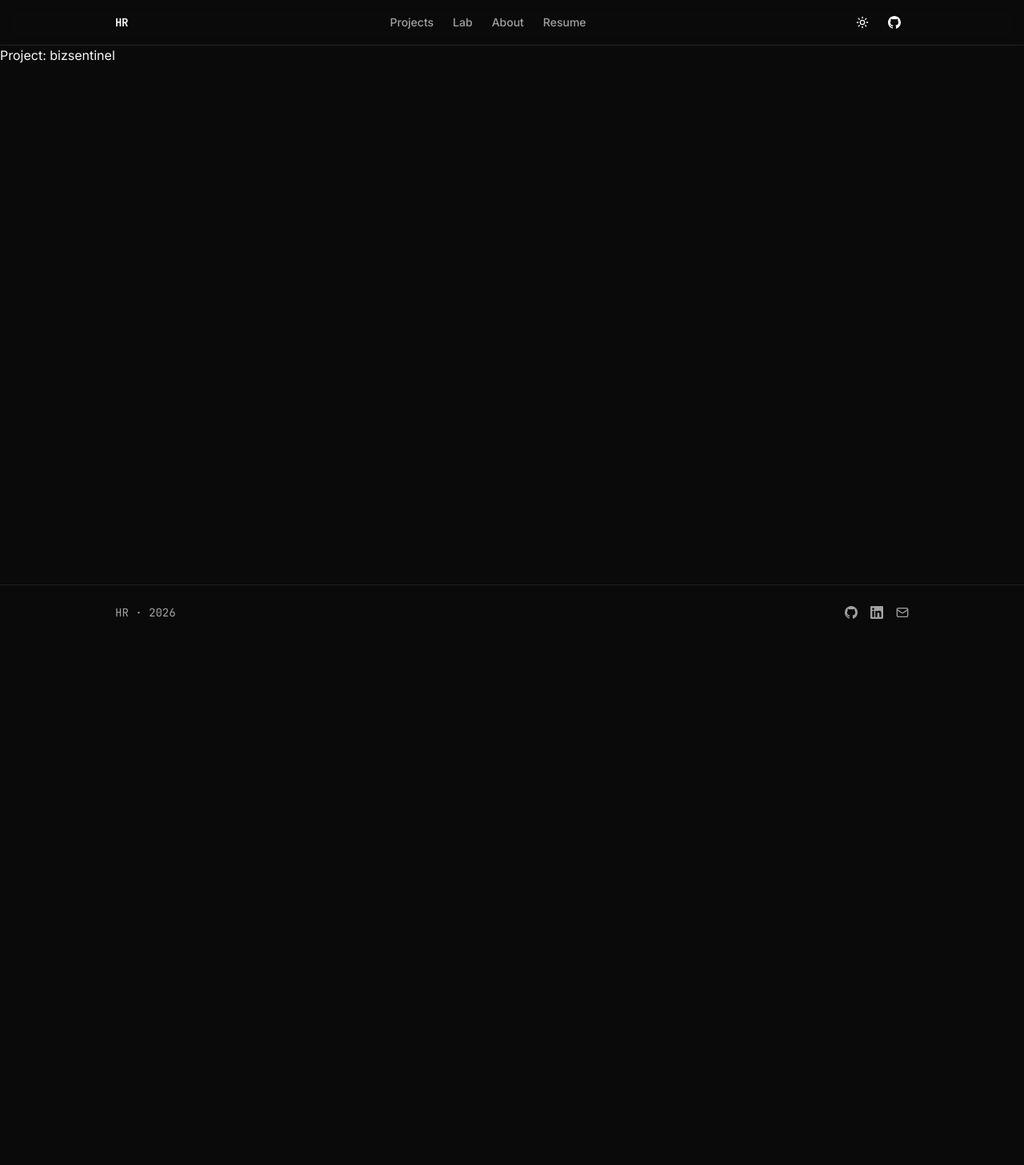
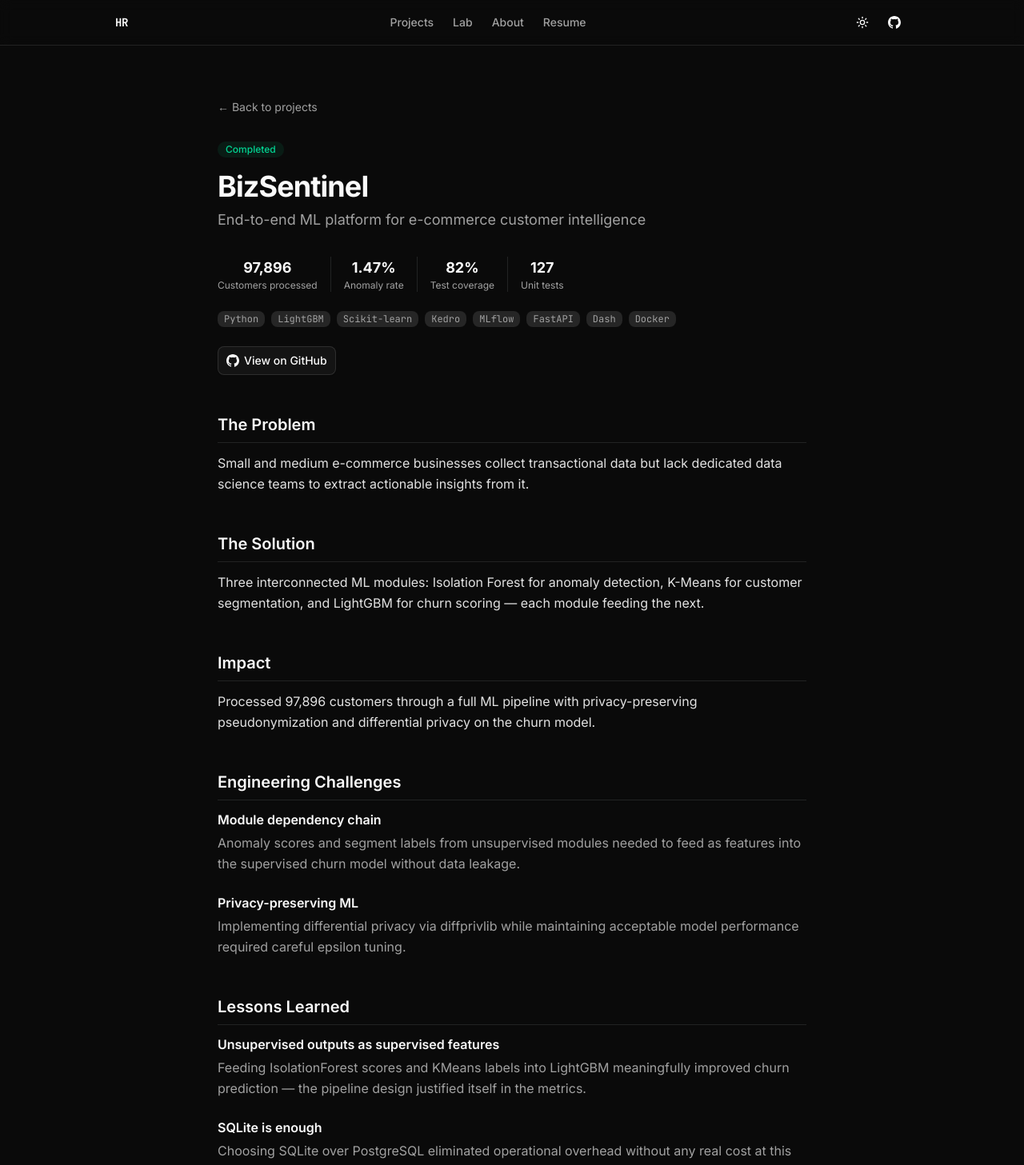
Before and after one commit to HernanRochon664/portfolio, a Next.js app: page /projects/bizsentinel in a window 1280 px wide. Shown: the top 1457 px of the page at 80% size. Before the commit the page ends 800 px from the top, so only its background shows below. Built offline with nearby package versions, Linux system fonts and the light colour scheme.

Commit message:
feat(projects): build listing and case study pages with SSG and metadata

```diff
--- a/src/app/projects/[slug]/page.tsx
+++ b/src/app/projects/[slug]/page.tsx
@@ -1,4 +1,174 @@
-export default async function ProjectPage({ params }: { params: Promise<{ slug: string }> }) {
+import { notFound } from "next/navigation"
+import Link from "next/link"
+import type { Metadata } from "next"
+import { projects } from "@/data/projects"
+import { cn } from "@/lib/utils"
+import { GithubIcon } from "@/components/ui/icons"
+import { Button } from "@/components/ui/button"
+import type { ProjectInsight, ProjectStatus } from "@/types"
+
+const statusConfig: Record<ProjectStatus, { label: string; className: string }> = {
+  completed: {
+    label: "Completed",
+    className: "bg-emerald-500/10 text-emerald-600 dark:text-emerald-400",
+  },
+  "in-progress": {
+    label: "In Progress",
+    className: "bg-amber-500/10 text-amber-600 dark:text-amber-400",
+  },
+  planned: {
+    label: "Planned",
+    className: "bg-muted text-muted-foreground",
+  },
+}
+
+export function generateStaticParams() {
+  return projects.map((project) => ({ slug: project.slug }))
+}
+
+export async function generateMetadata({
+  params,
+}: {
+  params: Promise<{ slug: string }>
+}): Promise<Metadata> {
   const { slug } = await params
-  return <div>Project: {slug}</div>
+  const project = projects.find((p) => p.slug === slug)
+  if (!project) return {}
+  return {
+    title: project.title,
+    description: project.subtitle,
+  }
 }
+
+export default async function ProjectPage({
+  params,
+}: {
+  params: Promise<{ slug: string }>
+}) {
+  const { slug } = await params
+  const project = projects.find((p) => p.slug === slug)
+  if (!project) notFound()
+
+  const status = statusConfig[project.status]
+
+  return (
+    <article className="mx-auto max-w-3xl px-4 py-16">
+      <Link
+        href="/projects"
+        className="inline-block text-sm text-muted-foreground transition-colors hover:text-foreground"
+      >
+        ← Back to projects
+      </Link>
+
+      <header className="mt-8">
+        <div className="mb-4 flex items-center gap-3">
+          <span
+            className={cn(
+              "inline-flex items-center rounded-full px-2.5 py-0.5 text-xs font-medium",
+              status.className,
+            )}
+          >
+            {status.label}
+          </span>
+        </div>
+        <h1 className="text-4xl font-bold tracking-tight">{project.title}</h1>
+        <p className="mt-2 text-lg text-muted-foreground">{project.subtitle}</p>
+
+        <div className="mt-8 flex flex-wrap items-center gap-0">
+          {project.metrics.map((metric, idx) => (
+            <div
+              key={metric.label}
+              className={cn(
+                "flex shrink-0 flex-col items-center px-4 first:pl-0",
+                idx < project.metrics.length - 1 && "border-r border-border pr-4",
+              )}
+            >
+              <span className="text-lg font-bold">{metric.value}</span>
+              <span className="text-xs text-muted-foreground">{metric.label}</span>
+            </div>
+          ))}
+        </div>
+
+        <div className="mt-6 flex flex-wrap items-center gap-2">
+          {project.technologies.map((tech) => (
+            <span
+              key={tech}
+              className="rounded-md bg-muted px-2 py-0.5 font-mono text-xs text-muted-foreground"
+            >
+              {tech}
+            </span>
+          ))}
+        </div>
+
+        {project.githubUrl && (
+          <div className="mt-6">
+            <Button asChild variant="outline">
+              <a
+                href={project.githubUrl}
+                target="_blank"
+                rel="noopener noreferrer"
+              >
+                <GithubIcon className="size-4" />
+                View on GitHub
+              </a>
+            </Button>
+          </div>
+        )}
+      </header>
+
+      <section>
+        <h2 className="mt-12 mb-3 border-b border-border pb-2 text-xl font-semibold">
+          The Problem
+        </h2>
+        <p className="leading-relaxed text-foreground/90">{project.problem}</p>
+      </section>
+
+      <section>
+        <h2 className="mt-12 mb-3 border-b border-border pb-2 text-xl font-semibold">
+          The Solution
+        </h2>
+        <p className="leading-relaxed text-foreground/90">{project.solution}</p>
+      </section>
+
+      <section>
+        <h2 className="mt-12 mb-3 border-b border-border pb-2 text-xl font-semibold">
+          Impact
+        </h2>
+        <p className="leading-relaxed text-foreground/90">{project.impact}</p>
+      </section>
+
+      <section>
+        <h2 className="mt-12 mb-3 border-b border-border pb-2 text-xl font-semibold">
+          Engineering Challenges
+        </h2>
+        <div className="flex flex-col gap-6">
+          {project.challenges.map((challenge) => (
+            <InsightBlock key={challenge.title} insight={challenge} />
+          ))}
+        </div>
+      </section>
+
+      <section>
+        <h2 className="mt-12 mb-3 border-b border-border pb-2 text-xl font-semibold">
+          Lessons Learned
+        </h2>
+        <div className="flex flex-col gap-6">
+          {project.lessonsLearned.map((lesson) => (
+            <InsightBlock key={lesson.title} insight={lesson} />
+          ))}
+        </div>
+      </section>
+    </article>
+  )
+}
+
+function InsightBlock({ insight }: { insight: ProjectInsight }) {
+  return (
+    <div>
+      <h3 className="text-base font-semibold">{insight.title}</h3>
+      <p className="mt-1 leading-relaxed text-muted-foreground">
+        {insight.description}
+      </p>
+    </div>
+  )
+}
--- a/src/app/projects/page.tsx
+++ b/src/app/projects/page.tsx
@@ -1,3 +1,115 @@
+import Link from "next/link"
+import { cn } from "@/lib/utils"
+import { projects } from "@/data/projects"
+import { GithubIcon } from "@/components/ui/icons"
+
+const statusConfig: Record<string, { label: string; className: string }> = {
+  completed: {
+    label: "Completed",
+    className: "bg-emerald-500/10 text-emerald-600 dark:text-emerald-400",
+  },
+  "in-progress": {
+    label: "In Progress",
+    className: "bg-amber-500/10 text-amber-600 dark:text-amber-400",
+  },
+  planned: {
+    label: "Planned",
+    className: "bg-muted text-muted-foreground",
+  },
+}
+
 export default function ProjectsPage() {
-  return <div>Projects</div>
+  return (
+    <div className="mx-auto max-w-5xl px-4 py-16">
+      <div className="mb-12">
+        <h1 className="text-3xl font-bold tracking-tight">All Projects</h1>
+        <p className="mt-2 text-sm text-muted-foreground">
+          A collection of ML engineering work
+        </p>
+      </div>
+
+      <div className="flex flex-col gap-6">
+        {projects.map((project) => {
+          const status = statusConfig[project.status]
+          return (
+            <div
+              key={project.slug}
+              className="rounded-lg border border-border p-6 md:p-8"
+            >
+              <div className="mb-2 flex items-start justify-between gap-4">
+                <h2 className="text-xl font-bold">{project.title}</h2>
+                <span
+                  className={cn(
+                    "inline-flex shrink-0 items-center rounded-full px-2.5 py-0.5 text-xs font-medium",
+                    status.className,
+                  )}
+                >
+                  {status.label}
+                </span>
+              </div>
+
+              <p className="mb-4 text-sm text-muted-foreground">
+                {project.subtitle}
+              </p>
+
+              <div className="mb-4 flex flex-wrap items-center gap-0">
+                {project.metrics.map((metric, idx) => (
+                  <div
+                    key={metric.label}
+                    className={cn(
+                      "flex shrink-0 flex-col items-center px-4 first:pl-0",
+                      idx < project.metrics.length - 1 &&
+                        "border-r border-border pr-4",
+                    )}
+                  >
+                    <span className="text-lg font-bold">{metric.value}</span>
+                    <span className="text-xs text-muted-foreground">
+                      {metric.label}
+                    </span>
+                  </div>
+                ))}
+              </div>
+
+              <p className="mb-6 line-clamp-2 text-sm text-muted-foreground">
+                {project.description}
+              </p>
+
+              <div className="flex items-center justify-between gap-4">
+                <div className="flex flex-wrap items-center gap-2">
+                  {project.technologies.map((tech) => (
+                    <span
+                      key={tech}
+                      className="rounded-md bg-muted px-2 py-0.5 font-mono text-xs text-muted-foreground"
+                    >
+                      {tech}
+                    </span>
+                  ))}
+                </div>
+
+                <div className="flex shrink-0 items-center gap-3">
+                  <Link
+                    href={`/projects/${project.slug}`}
+                    className="text-sm font-medium text-primary hover:underline"
+                  >
+                    View case study →
+                  </Link>
+                  {project.githubUrl && (
+                    <a
+                      href={project.githubUrl}
+                      target="_blank"
+                      rel="noopener noreferrer"
+                      className="text-muted-foreground transition-colors hover:text-foreground"
+                      aria-label="View source on GitHub"
+                    >
+                      <GithubIcon className="size-5" />
+                    </a>
+                  )}
+                </div>
+              </div>
+            </div>
+          )
+        })}
+      </div>
+    </div>
+  )
 }
```
